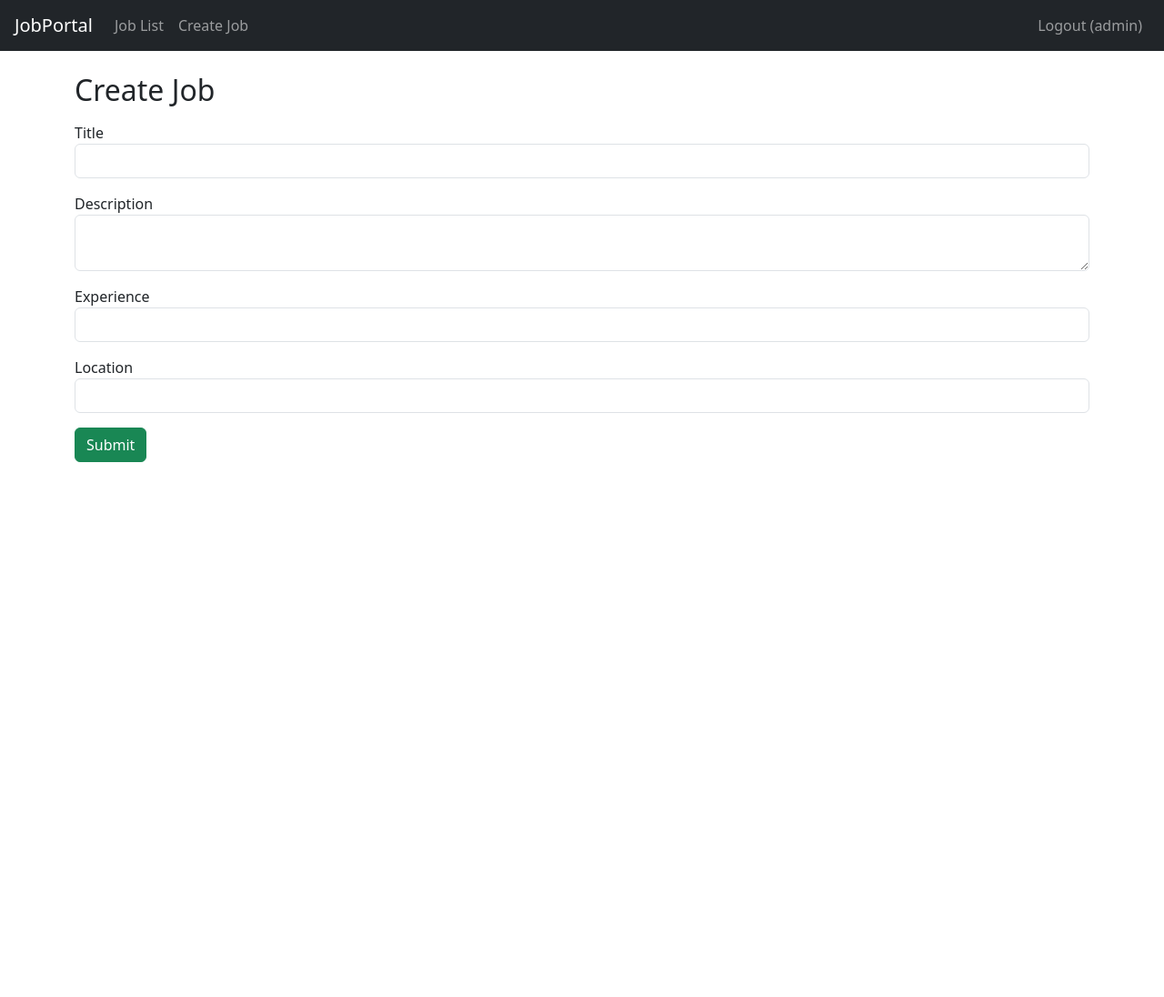
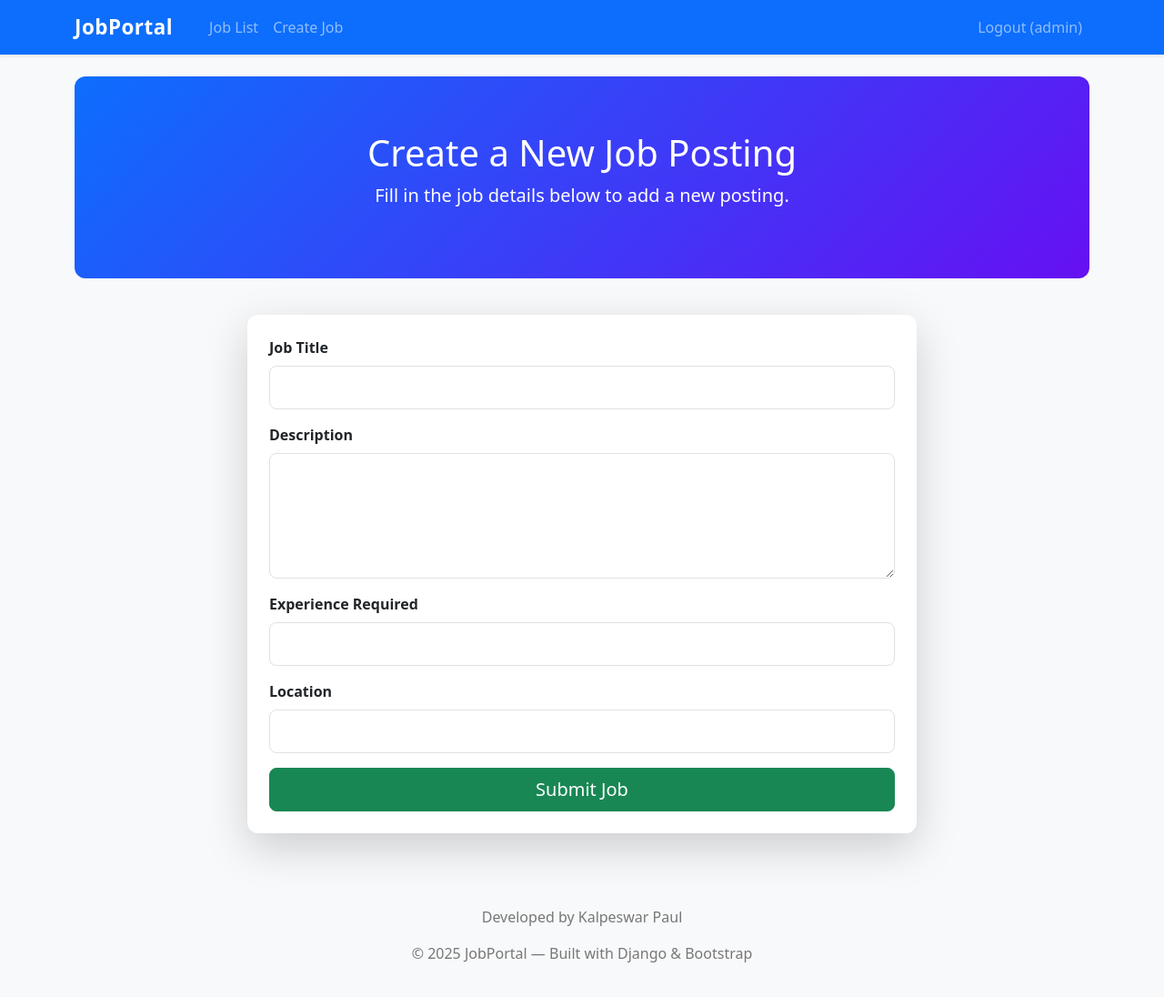
Before and after one commit to kalpeswar-paul/jobportal, a Django app: page /jobs/create/ in a window 1280 px wide. Shown: the whole page at 91% size. Before the commit the page ends 508 px from the top, so only its background shows below. Run offline with Django 5.2, Linux system fonts and the light colour scheme; a user stored in the database is signed in.

Commit message:
First Trial run

```diff
--- a/jobportal/settings.py
+++ b/jobportal/settings.py
@@ -85,3 +85,8 @@ USE_TZ = True
 
 STATIC_URL = '/static/'
 STATICFILES_DIRS = [BASE_DIR / "static"]
+
+# --- Authentication redirects ---
+LOGIN_URL = 'login'
+LOGIN_REDIRECT_URL = 'job_list'
+LOGOUT_REDIRECT_URL = 'login'
--- a/jobportal/urls.py
+++ b/jobportal/urls.py
@@ -17,15 +17,21 @@ Including another URLconf
 from django.contrib import admin
 from django.urls import path, include
 from django.contrib.auth import views as auth_views
-from jobs.views import job_list_view, job_create_view, landing_page
+from jobs.views import job_list_view, job_create_view, signup_view, landing_page, logout_view
 
 
 urlpatterns = [
-     path('', landing_page, name='landing_page'),
+
+    path('', landing_page, name='landing_page'),
     path('admin/', admin.site.urls),
 
     path('login/', auth_views.LoginView.as_view(template_name="login.html"), name='login'),
-    path('logout/', auth_views.LogoutView.as_view(next_page='/login/'), name='logout'),
+    # OLD:
+    # path('logout/', auth_views.LogoutView.as_view(next_page='login'), name='logout'),
+    # NEW:
+    path('logout/', logout_view, name='logout'),
+
+    path('signup/', signup_view, name='signup'),
 
     path('jobs/list/', job_list_view, name='job_list'),
     path('jobs/create/', job_create_view, name='job_create'),
--- a/jobs/templates/base.html
+++ b/jobs/templates/base.html
@@ -3,34 +3,84 @@
 <head>
     <title>Job Portal</title>
     <link rel="stylesheet" href="/static/css/styles.css">
-    <link rel="stylesheet"
-          href="https://cdn.jsdelivr.net/npm/bootstrap@5.3.2/dist/css/bootstrap.min.css">
+    <link href="https://cdn.jsdelivr.net/npm/bootstrap@5.3.3/dist/css/bootstrap.min.css" rel="stylesheet">
+
+    <style>
+        .navbar-brand {
+            font-weight: 700;
+            font-size: 1.4rem;
+            letter-spacing: 0.5px;
+        }
+
+        .hero {
+            padding: 60px 0;
+            background: linear-gradient(135deg, #0d6efd, #6610f2);
+            color: white;
+            border-radius: 12px;
+            margin-bottom: 40px;
+        }
+
+        footer {
+            margin-top: 60px;
+            padding: 20px 0;
+            text-align: center;
+            color: #777;
+        }
+    </style>
 </head>
-<body>
-<nav class="navbar navbar-expand-lg navbar-dark bg-dark px-3">
+
+<body class="bg-light">
+
+<nav class="navbar navbar-expand-lg navbar-dark bg-primary shadow-sm">
+    <div class="container">
         <a class="navbar-brand" href="/jobs/list/">JobPortal</a>
-    <div class="collapse navbar-collapse">
-        <ul class="navbar-nav me-auto">
-            <li class="nav-item"><a class="nav-link" href="/jobs/list/">Job List</a></li>
+
+        <button class="navbar-toggler" type="button" data-bs-toggle="collapse"
+                data-bs-target="#navbarNav">
+            <span class="navbar-toggler-icon"></span>
+        </button>
+
+        <div id="navbarNav" class="collapse navbar-collapse">
+            <ul class="navbar-nav me-auto ms-3">
+                <li class="nav-item">
+                    <a class="nav-link" href="/jobs/list/">Job List</a>
+                </li>
                 {% if user.is_authenticated %}
-                <li class="nav-item"><a class="nav-link" href="/jobs/create/">Create Job</a></li>
+                <li class="nav-item">
+                    <a class="nav-link" href="/jobs/create/">Create Job</a>
+                </li>
                 {% endif %}
             </ul>
 
-        <ul class="navbar-nav">
+            <ul class="navbar-nav ms-auto">
                 {% if user.is_authenticated %}
                 <li class="nav-item">
-                    <a class="nav-link" href="/logout/">Logout ({{ user.username }})</a>
+                    <a class="nav-link" href="{% url 'logout' %}">Logout ({{ user.username }})</a>
+
                 </li>
                 {% else %}
-                <li class="nav-item"><a class="nav-link" href="/login/">Login</a></li>
+                <li class="nav-item">
+                    <a class="nav-link" href="/login/">Login</a>
+                </li>
+                <li class="nav-item">
+                    <a class="nav-link" href="/signup/">Sign Up</a>
+                </li>
                 {% endif %}
             </ul>
+        </div>
     </div>
 </nav>
 
 <div class="container mt-4">
     {% block content %}{% endblock %}
 </div>
+
+<footer>
+    <p> Developed by Kalpeswar Paul</p>
+    <p>© {% now "Y" %} JobPortal — Built with Django & Bootstrap</p>
+
+</footer>
+
+<script src="https://cdn.jsdelivr.net/npm/bootstrap@5.3.3/dist/js/bootstrap.bundle.min.js"></script>
 </body>
 </html>
--- a/jobs/templates/create_job.html
+++ b/jobs/templates/create_job.html
@@ -1,31 +1,50 @@
 {% extends "base.html" %}
 
 {% block content %}
-<h2>Create Job</h2>
-<form id="jobForm" class="mt-3">
-    {% csrf_token %}
-    <div class="mb-3">
-        <label>Title</label>
-        <input id="title" class="form-control" required>
+
+<div class="hero text-center">
+    <h1>Create a New Job Posting</h1>
+    <p class="lead">Fill in the job details below to add a new posting.</p>
+</div>
+
+<div class="row justify-content-center">
+    <div class="col-lg-8">
+        <div class="card shadow-lg border-0">
+            <div class="card-body p-4">
+
+                <form id="jobForm">
+                    {% csrf_token %}
+
+                    <div class="mb-3">
+                        <label class="form-label fw-semibold">Job Title</label>
+                        <input id="title" class="form-control form-control-lg" required>
+                    </div>
+
+                    <div class="mb-3">
+                        <label class="form-label fw-semibold">Description</label>
+                        <textarea id="description" class="form-control form-control-lg" rows="4" required></textarea>
+                    </div>
+
+                    <div class="mb-3">
+                        <label class="form-label fw-semibold">Experience Required</label>
+                        <input id="experience" class="form-control form-control-lg" required>
+                    </div>
+
+                    <div class="mb-3">
+                        <label class="form-label fw-semibold">Location</label>
+                        <input id="location" class="form-control form-control-lg" required>
+                    </div>
+
+                    <button type="submit" class="btn btn-success btn-lg w-100">Submit Job</button>
+                </form>
+
+            </div>
+        </div>
     </div>
-    <div class="mb-3">
-        <label>Description</label>
-        <textarea id="description" class="form-control" required></textarea>
-    </div>
-    <div class="mb-3">
-        <label>Experience</label>
-        <input id="experience" class="form-control" required>
-    </div>
-    <div class="mb-3">
-        <label>Location</label>
-        <input id="location" class="form-control" required>
-    </div>
-
-    <button type="submit" class="btn btn-success">Submit</button>
-</form>
+</div>
 
 <script>
-document.getElementById("jobForm").addEventListener("submit", async function(e) {
+document.getElementById("jobForm").addEventListener("submit", async function (e) {
     e.preventDefault();
 
     let data = {
@@ -37,16 +56,20 @@ document.getElementById("jobForm").addEventListener("submit", async function(e)
 
     const response = await fetch("/api/jobs/", {
         method: "POST",
-        headers: {"Content-Type": "application/json", "X-CSRFToken": "{{ csrf_token }}"},
+        headers: {
+            "Content-Type": "application/json",
+            "X-CSRFToken": "{{ csrf_token }}"
+        },
         body: JSON.stringify(data)
     });
 
     if (response.status === 201) {
-        alert("Job created!");
+        alert("Job created successfully!");
         window.location.href = "/jobs/list/";
     } else {
         alert("Error creating job.");
     }
 });
 </script>
+
 {% endblock %}
--- a/jobs/views.py
+++ b/jobs/views.py
@@ -1,8 +1,7 @@
-from django.shortcuts import render
-
-# Create your views here.
-
+from django.shortcuts import render, redirect
 from django.contrib.auth.decorators import login_required
+from django.contrib.auth.forms import UserCreationForm
+from django.contrib.auth import login, logout
 
 def landing_page(request):
     return render(request, 'base.html')
@@ -13,3 +12,26 @@ def job_list_view(request):
 @login_required
 def job_create_view(request):
     return render(request, "create_job.html")
+
+def signup_view(request):
+    """
+    Employer signup view.
+    After registration, user is logged in and can create jobs.
+    """
+    if request.method == 'POST':
+        form = UserCreationForm(request.POST)
+        if form.is_valid():
+            user = form.save()
+            # Automatically log in the new employer
+            login(request, user)
+            return redirect('job_list')
+    else:
+        form = UserCreationForm()
+    return render(request, "signup.html", {"form": form})
+
+def logout_view(request):
+    """
+    Custom logout view that works with a simple GET link.
+    """
+    logout(request)
+    return redirect('login')
--- a/static/css/styles.css
+++ b/static/css/styles.css
@@ -1,3 +1,11 @@
 body {
-    background-color: #f5f5f5;
+    font-family: 'Inter', sans-serif;
 }
+
+.card {
+    border-radius: 12px !important;
+}
+
+.hero {
+    color: white;
+}
```
Also changed, not shown: jobs/templates/job_list.html (+20 -8 lines), jobs/templates/login.html (+24 -12 lines), jobs/templates/signup.html (added, +50 -0 lines), db.sqlite3. Lines whose indentation alone changed are shown as unchanged.
